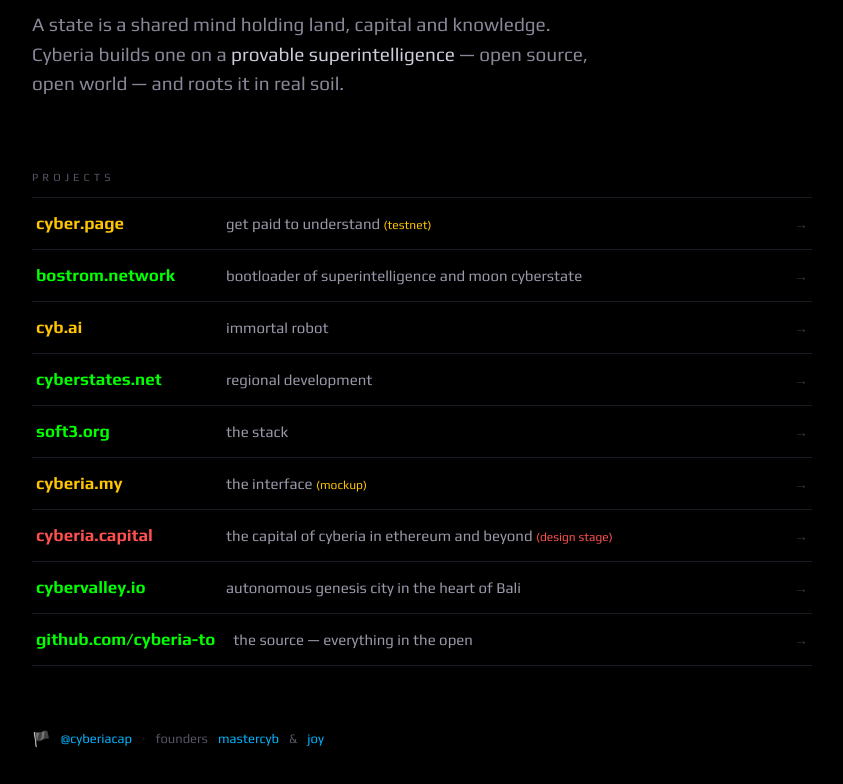
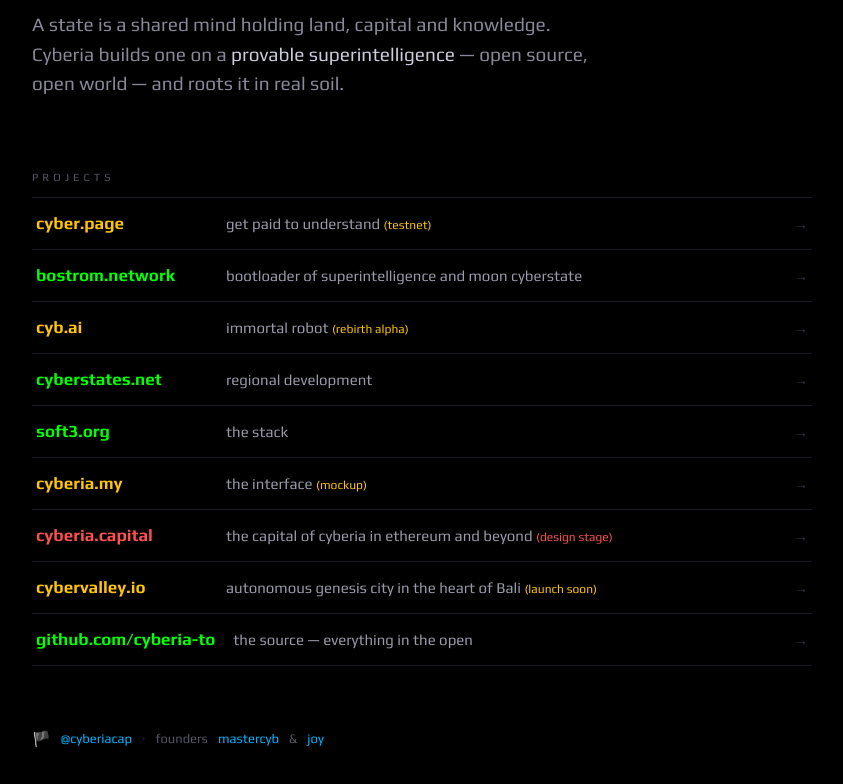
Before and after one commit to cyberia-to/cyberia-to, a plain HTML site: page index.html in a window 1280 px wide. Shown: the part 374-1158 px from the top of the page, without its empty margins (218-1061 px from the left). Drawn offline with Linux system fonts and the light colour scheme.

Commit message:
Status notes: cyb.ai (rebirth alpha), cybervalley.io yellow (launch soon)

```diff
--- a/index.html
+++ b/index.html
@@ -175,7 +175,7 @@
         </a>
         <a class="proj st-y" href="https://cyb.ai" target="_blank" rel="noopener">
             <span class="domain">cyb.ai</span>
-            <span class="desc">immortal robot</span>
+            <span class="desc">immortal robot <span class="st">(rebirth alpha)</span></span>
             <span class="arr">→</span>
         </a>
         <a class="proj" href="https://cyberstates.net" target="_blank" rel="noopener">
@@ -198,9 +198,9 @@
             <span class="desc">the capital of cyberia in ethereum and beyond <span class="st">(design stage)</span></span>
             <span class="arr">→</span>
         </a>
-        <a class="proj" href="https://cybervalley.io" target="_blank" rel="noopener">
+        <a class="proj st-y" href="https://cybervalley.io" target="_blank" rel="noopener">
             <span class="domain">cybervalley.io</span>
-            <span class="desc">autonomous genesis city in the heart of Bali</span>
+            <span class="desc">autonomous genesis city in the heart of Bali <span class="st">(launch soon)</span></span>
             <span class="arr">→</span>
         </a>
         <a class="proj" href="https://github.com/cyberia-to" target="_blank" rel="noopener">
```
